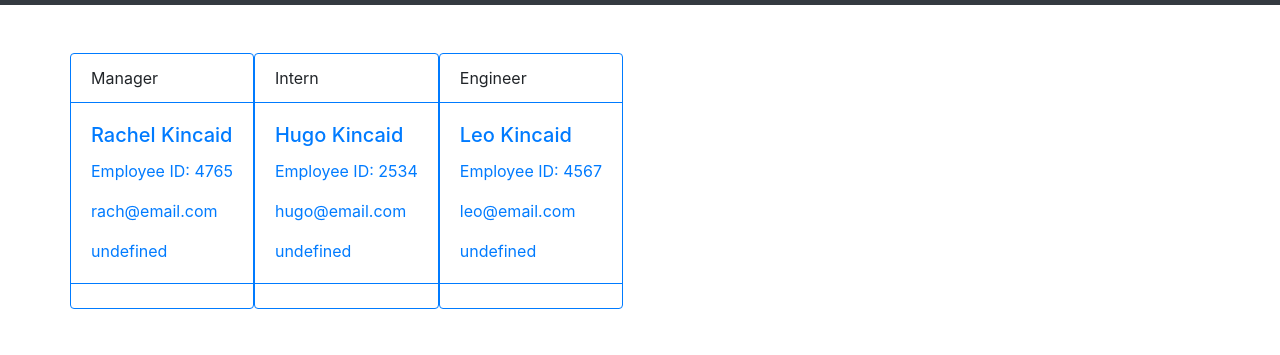
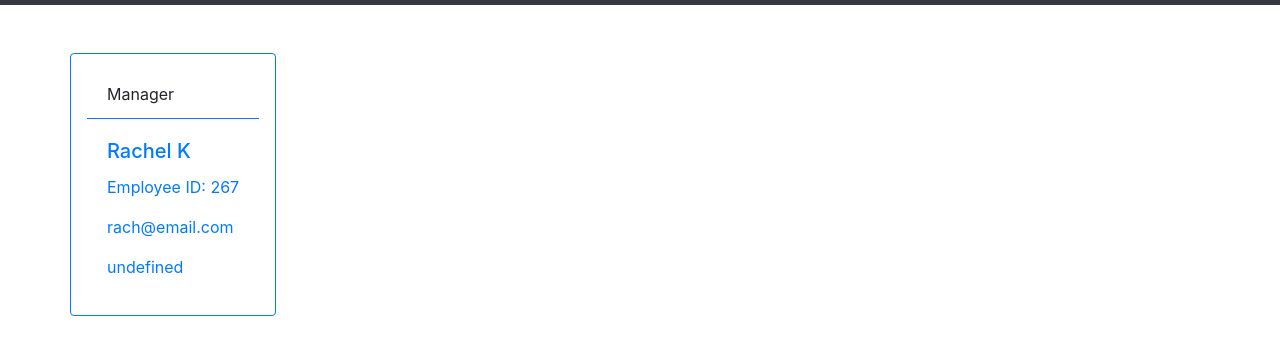
Before and after one commit to rrkincaid/generator-team-profile, a website: page index.html in a window 1280 px wide. Shown: the part 51-406 px from the top of the page. Drawn offline with nearby package versions, Linux system fonts and the light colour scheme.

Commit message:
updated README and bootstrap

```diff
--- a/index.html
+++ b/index.html
@@ -15,40 +15,16 @@
           <div class="row">
 
 
-  <div class="card border-primary mb-3" style="max-width: 18rem;">
+  <div class="card border-primary mb-3 p-3" style="max-width: 18rem;">
     <div class="card-header bg-transparent border-primary">
     Manager</div>
-  <div class="card-body text-primary">
-    <h5 class="card-title text-primary">Rachel Kincaid</h5>
-    <p class="card-text text-primary">Employee ID: 4765</p>
-    <p class="card-text text-primary">rach@email.com</p>
-    <p class="card-text text-primary">undefined</p>
-  </div>
-  <div class="card-footer bg-transparent border-primary"></div>
-</div>
-
-  <div class="card border-primary mb-3" style="max-width: 18rem;">
-    <div class="card-header bg-transparent border-primary">
-    Intern</div>
-  <div class="card-body text-primary">
-    <h5 class="card-title text-primary">Hugo Kincaid</h5>
-    <p class="card-text text-primary">Employee ID: 2534</p>
-    <p class="card-text text-primary">hugo@email.com</p>
-    <p class="card-text text-primary">undefined</p>
-  </div>
-  <div class="card-footer bg-transparent border-primary"></div>
-</div>
-
-  <div class="card border-primary mb-3" style="max-width: 18rem;">
-    <div class="card-header bg-transparent border-primary">
-    Engineer</div>
-  <div class="card-body text-primary">
-    <h5 class="card-title text-primary">Leo Kincaid</h5>
-    <p class="card-text text-primary">Employee ID: 4567</p>
-    <p class="card-text text-primary">leo@email.com</p>
-    <p class="card-text text-primary">undefined</p>
-  </div>
-  <div class="card-footer bg-transparent border-primary"></div>
+      <div class="card-body text-primary">
+        <h5 class="card-title text-primary">Rachel K</h5>
+          <p class="card-text text-primary">
+          Employee ID: 267</p>
+          <p class="card-text text-primary">rach@email.com</p>
+          <p class="card-text text-primary">undefined</p>
+      </div>
 </div>
       </div>
       </div>
```
Also changed, not shown: index.js (+9 -10 lines), README.md.
